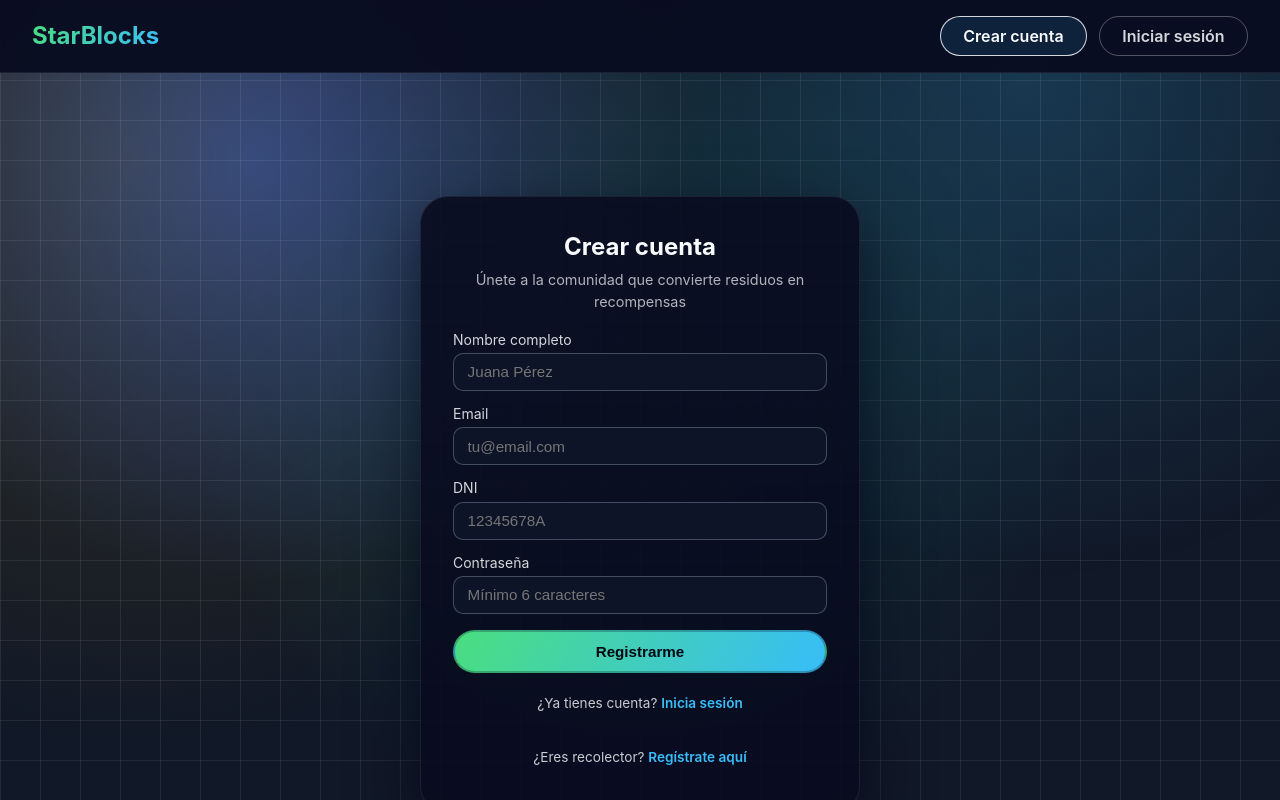
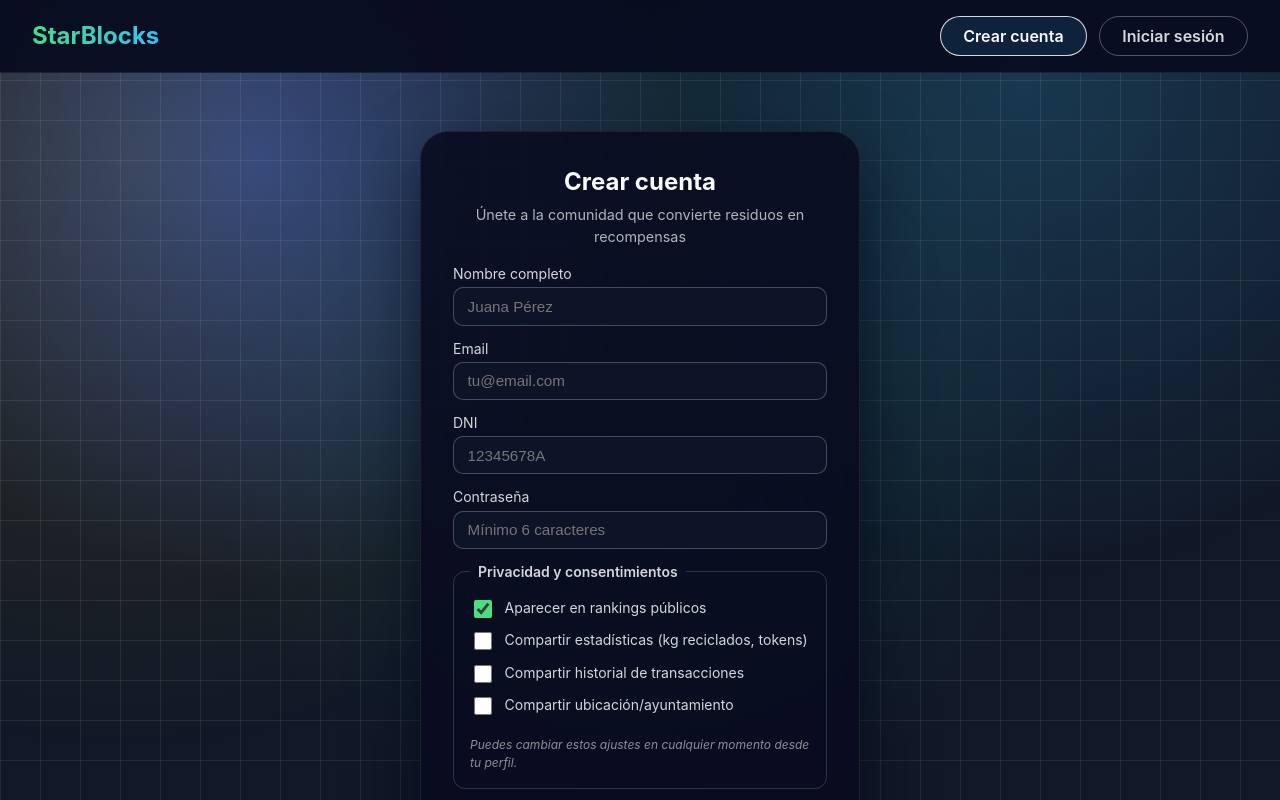
Before and after one commit to StarsBlocks/starsblocks, a Next.js app: page /registro in a window 1280 px wide. Shown: the top 800 px of the page. Built offline with nearby package versions, Linux system fonts and the light colour scheme.

Commit message:
Granular consent

```diff
--- /dev/null
+++ b/src/app/api/consent/route.ts
@@ -0,0 +1,74 @@
+import { NextRequest, NextResponse } from 'next/server'
+import { ObjectId } from 'mongodb'
+import { connectToDatabase } from '@/lib/mongodb'
+import { auth } from '@/lib/auth'
+import { PrivacySettings } from '@/lib/types'
+
+// GET: Obtener consentimientos actuales del usuario
+export async function GET() {
+  const session = await auth()
+
+  if (!session?.user?.id) {
+    return NextResponse.json({ error: 'No autenticado' }, { status: 401 })
+  }
+
+  const { db } = await connectToDatabase()
+  const user = await db.collection('users').findOne(
+    { _id: new ObjectId(session.user.id) },
+    { projection: { privacySettings: 1 } }
+  )
+
+  if (!user) {
+    return NextResponse.json({ error: 'Usuario no encontrado' }, { status: 404 })
+  }
+
+  // Valores por defecto si no tiene configurados
+  const defaultSettings: PrivacySettings = {
+    shareStats: false,
+    shareHistory: false,
+    shareLocation: false,
+    allowRankings: true,
+  }
+
+  return NextResponse.json(user.privacySettings || defaultSettings)
+}
+
+// PUT: Actualizar consentimientos del usuario
+export async function PUT(request: NextRequest) {
+  const session = await auth()
+
+  if (!session?.user?.id) {
+    return NextResponse.json({ error: 'No autenticado' }, { status: 401 })
+  }
+
+  const body = await request.json()
+
+  // Validar que solo se actualicen campos permitidos
+  const allowedFields = ['shareStats', 'shareHistory', 'shareLocation', 'allowRankings']
+  const privacySettings: Record<string, boolean | Date> = {}
+
+  for (const field of allowedFields) {
+    if (typeof body[field] === 'boolean') {
+      privacySettings[field] = body[field]
+    }
+  }
+
+  // Añadir fecha de actualización
+  privacySettings.updatedAt = new Date()
+
+  const { db } = await connectToDatabase()
+
+  const result = await db.collection('users').updateOne(
+    { _id: new ObjectId(session.user.id) },
+    { $set: { privacySettings } }
+  )
+
+  if (result.matchedCount === 0) {
+    return NextResponse.json({ error: 'Usuario no encontrado' }, { status: 404 })
+  }
+
+  return NextResponse.json({
+    message: 'Consentimientos actualizados',
+    privacySettings
+  })
+}
--- a/src/app/globals.css
+++ b/src/app/globals.css
@@ -1423,6 +1423,74 @@ select.auth-input option {
   background: rgba(74, 222, 128, 0.15);
   color: var(--color-primary);
   cursor: pointer;
+}
+
+/* Settings panel consents */
+.settings-panel__consents {
+  border: 1px solid rgba(148, 163, 184, 0.25);
+  border-radius: 12px;
+  padding: 1rem;
+  margin: 1rem 0 0;
+  display: flex;
+  flex-direction: column;
+  gap: 0.6rem;
+}
+
+.settings-panel__consents legend {
+  padding: 0 0.5rem;
+  font-weight: 600;
+  font-size: 0.95rem;
+  color: rgba(248, 250, 252, 0.9);
+}
+
+.settings-panel__consents legend small {
+  font-weight: 400;
+  color: var(--color-secondary);
+  font-size: 0.75rem;
+}
+
+.settings-consent-item {
+  display: flex;
+  align-items: flex-start;
+  gap: 0.6rem;
+  cursor: pointer;
+  font-size: 0.875rem;
+  color: rgba(248, 250, 252, 0.85);
+}
+
+.settings-consent-item input[type="checkbox"] {
+  width: 18px;
+  height: 18px;
+  margin-top: 2px;
+  accent-color: var(--color-primary);
+  cursor: pointer;
+  flex-shrink: 0;
+}
+
+.settings-consent-item span {
+  line-height: 1.4;
+}
+
+.settings-panel__save-consents {
+  margin-top: 0.75rem;
+  padding: 0.6rem 1.25rem;
+  border: none;
+  border-radius: 10px;
+  background: linear-gradient(120deg, var(--color-primary), var(--color-secondary));
+  color: #030712;
+  font-weight: 600;
+  font-size: 0.875rem;
+  cursor: pointer;
+  transition: transform 200ms ease, opacity 200ms ease;
+}
+
+.settings-panel__save-consents:hover:not(:disabled) {
+  transform: translateY(-1px);
+}
+
+.settings-panel__save-consents:disabled {
+  opacity: 0.5;
+  cursor: not-allowed;
 }
 
 /* Star blocks game */
@@ -2290,3 +2358,48 @@ select.auth-input option {
   clip: rect(0, 0, 0, 0);
   border: 0;
 }
+
+/* Consent checkboxes */
+.auth-consents {
+  border: 1px solid rgba(148, 163, 184, 0.25);
+  border-radius: 12px;
+  padding: 1rem;
+  margin: 0;
+  display: flex;
+  flex-direction: column;
+  gap: 0.6rem;
+}
+
+.auth-consents legend {
+  padding: 0 0.5rem;
+  font-weight: 600;
+}
+
+.auth-consent-item {
+  display: flex;
+  align-items: flex-start;
+  gap: 0.6rem;
+  cursor: pointer;
+  font-size: 0.875rem;
+  color: rgba(248, 250, 252, 0.85);
+}
+
+.auth-consent-item input[type="checkbox"] {
+  width: 18px;
+  height: 18px;
+  margin-top: 2px;
+  accent-color: var(--color-primary);
+  cursor: pointer;
+  flex-shrink: 0;
+}
+
+.auth-consent-item span {
+  line-height: 1.4;
+}
+
+.auth-consent-note {
+  margin: 0.5rem 0 0;
+  font-size: 0.75rem;
+  color: rgba(248, 250, 252, 0.55);
+  font-style: italic;
+}
--- a/src/app/registro/page.tsx
+++ b/src/app/registro/page.tsx
@@ -10,6 +10,14 @@ export default function RegistroPage() {
   const [error, setError] = useState('')
   const [loading, setLoading] = useState(false)
 
+  // Consentimientos granulares
+  const [consents, setConsents] = useState({
+    shareStats: false,
+    shareHistory: false,
+    shareLocation: false,
+    allowRankings: true, // Por defecto activo para gamificación
+  })
+
   async function handleSubmit(e: React.FormEvent<HTMLFormElement>) {
     e.preventDefault()
     setError('')
@@ -21,6 +29,7 @@ export default function RegistroPage() {
       password: formData.get('password'),
       name: formData.get('name'),
       dni: formData.get('dni'),
+      privacySettings: consents,
     }
 
     const res = await fetch('/api/auth/register', {
@@ -114,6 +123,51 @@ export default function RegistroPage() {
               />
             </div>
 
+            {/* Consentimientos granulares */}
+            <fieldset className="auth-consents">
+              <legend className="auth-label">Privacidad y consentimientos</legend>
+
+              <label className="auth-consent-item">
+                <input
+                  type="checkbox"
+                  checked={consents.allowRankings}
+                  onChange={(e) => setConsents({ ...consents, allowRankings: e.target.checked })}
+                />
+                <span>Aparecer en rankings públicos</span>
+              </label>
+
+              <label className="auth-consent-item">
+                <input
+                  type="checkbox"
+                  checked={consents.shareStats}
+                  onChange={(e) => setConsents({ ...consents, shareStats: e.target.checked })}
+                />
+                <span>Compartir estadísticas (kg reciclados, tokens)</span>
+              </label>
+
+              <label className="auth-consent-item">
+                <input
+                  type="checkbox"
+                  checked={consents.shareHistory}
+                  onChange={(e) => setConsents({ ...consents, shareHistory: e.target.checked })}
+                />
+                <span>Compartir historial de transacciones</span>
+              </label>
+
+              <label className="auth-consent-item">
+                <input
+                  type="checkbox"
+                  checked={consents.shareLocation}
+                  onChange={(e) => setConsents({ ...consents, shareLocation: e.target.checked })}
+                />
+                <span>Compartir ubicación/ayuntamiento</span>
+              </label>
+
+              <p className="auth-consent-note">
+                Puedes cambiar estos ajustes en cualquier momento desde tu perfil.
+              </p>
+            </fieldset>
+
             <button className="auth-button" type="submit" disabled={loading}>
               {loading ? 'Registrando...' : 'Registrarme'}
             </button>
```
Also changed, not shown: src/app/api/auth/register/route.ts (+10 -1 lines), src/app/dashboard/page.tsx (+96 -0 lines).
